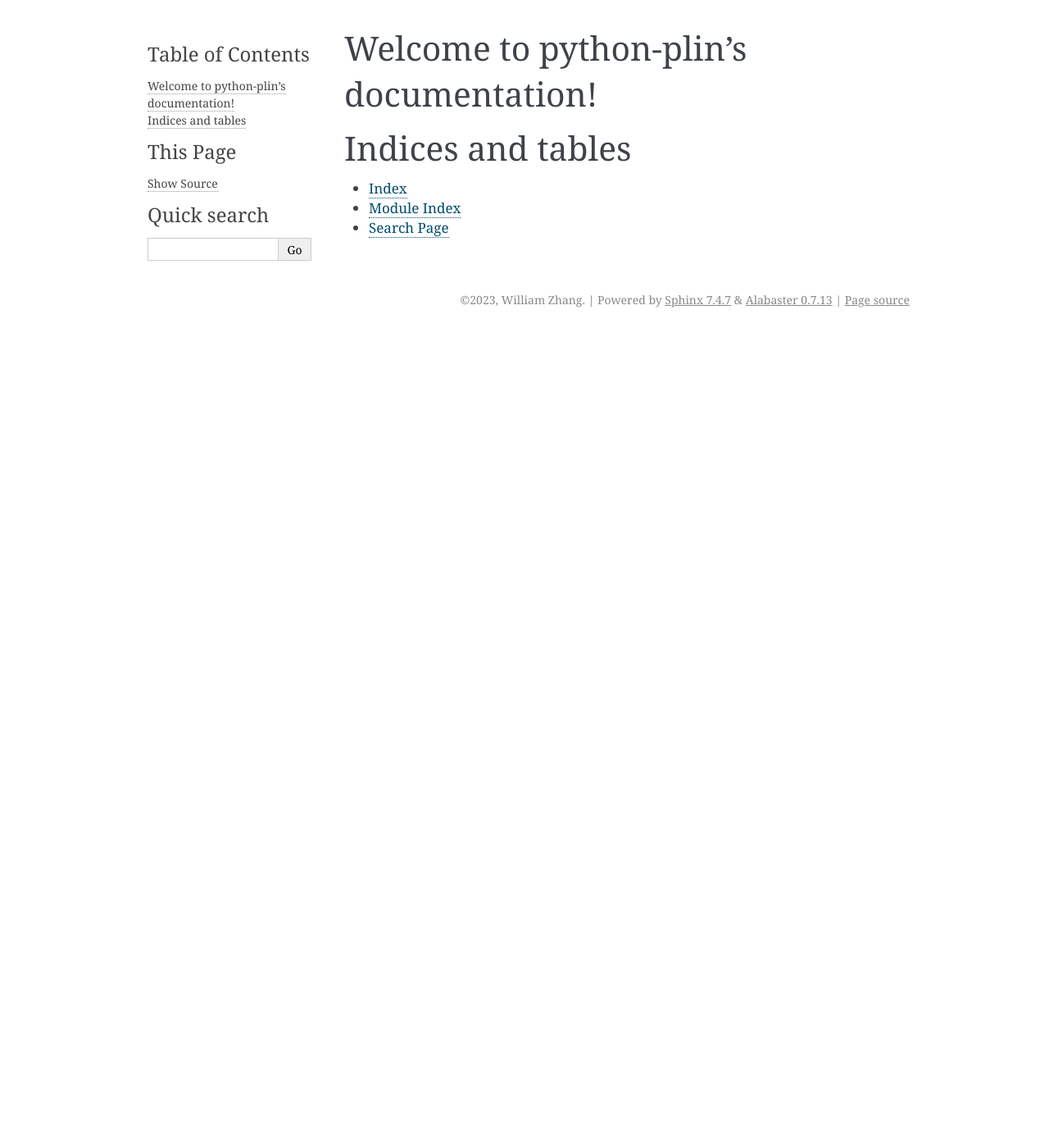
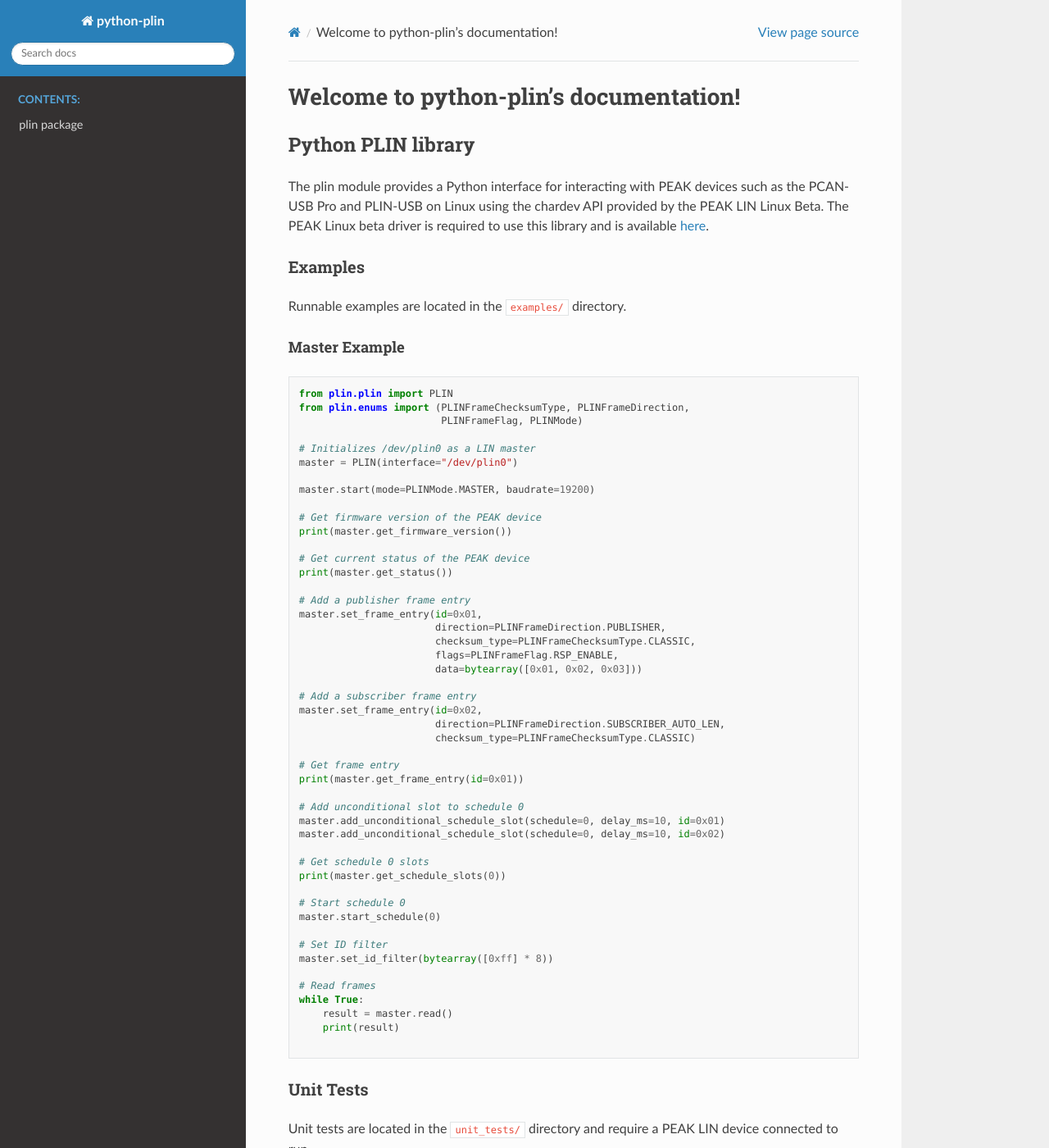
Before and after one commit to rivian/python-plin, a Sphinx documentation site: the page built from docs/source/index.rst, in a window 1280 px wide and 1400 px high. Shown: the whole window at 82% size. Built offline with Sphinx 7.4.7 and the Read the Docs theme 2.0.0, drawn with Linux system fonts in a browser that asks for light colours; some of the changed text lies outside the part shown.

Commit message:
add github pages

```diff
--- a/README.md
+++ b/README.md
@@ -1,5 +1,5 @@
 # Python PLIN library
-This library provides a Python interface for interacting with PEAK devices such as the PCAN-USB Pro and PLIN-USB on Linux. It is based on the chardev API provided by the PEAK LIN Linux Beta. The PEAK Linux beta driver is required to use this library and is available [here](https://forum.peak-system.com/viewtopic.php?t=5875).
+The plin module provides a Python interface for interacting with PEAK devices such as the PCAN-USB Pro and PLIN-USB on Linux using the chardev API provided by the PEAK LIN Linux Beta. The PEAK Linux beta driver is required to use this library and is available [here](https://forum.peak-system.com/viewtopic.php?t=5875).
 
 ## Examples
 Runnable examples are located in the `examples/` directory.
--- a/docs/source/conf.py
+++ b/docs/source/conf.py
@@ -1,28 +1,41 @@
-# Configuration file for the Sphinx documentation builder.
+import sys
+import os
+#Configuration file for the Sphinx documentation builder.
 #
 # For the full list of built-in configuration values, see the documentation:
 # https://www.sphinx-doc.org/en/master/usage/configuration.html
 
 # -- Project information -----------------------------------------------------
 # https://www.sphinx-doc.org/en/master/usage/configuration.html#project-information
+sys.path.insert(0, os.path.abspath('../../'))
 
 project = 'python-plin'
-copyright = '2023, William Zhang'
+copyright = '2023, Rivian Automotive, Inc.'
 author = 'William Zhang'
 release = '0.0.1'
 
 # -- General configuration ---------------------------------------------------
 # https://www.sphinx-doc.org/en/master/usage/configuration.html#general-configuration
 
-extensions = ['sphinx.ext.todo', 'sphinx.ext.viewcode', 'sphinx.ext.autodoc']
+extensions = ['myst_parser', 'sphinx.ext.todo', 'sphinx.ext.viewcode', 'sphinx.ext.autodoc']
+autodoc_mock_imports = ['ioctl_opt']
 
 templates_path = ['_templates']
+
+# The suffix(es) of source filenames.
+# You can specify multiple suffix as a list of string:
+#
+# source_suffix = ['.rst', '.md']
+source_suffix = '.rst'
+
+# The master toctree document.
+master_doc = 'index'
+
 exclude_patterns = []
 
 
 
 # -- Options for HTML output -------------------------------------------------
 # https://www.sphinx-doc.org/en/master/usage/configuration.html#options-for-html-output
-
-html_theme = 'alabaster'
+html_theme = 'sphinx_rtd_theme'
 html_static_path = ['_static']
--- a/docs/source/index.rst
+++ b/docs/source/index.rst
@@ -1,16 +1,18 @@
 .. python-plin documentation master file, created by
-   sphinx-quickstart on Thu Apr  6 14:32:58 2023.
+   sphinx-quickstart on Tue Apr 18 16:43:39 2023.
    You can adapt this file completely to your liking, but it should at least
    contain the root `toctree` directive.
 
 Welcome to python-plin's documentation!
 =======================================
+.. include:: ../../README.md
+   :parser: myst_parser.sphinx_
 
 .. toctree::
    :maxdepth: 2
    :caption: Contents:
 
-
+   plin
 
 Indices and tables
 ==================
--- a/docs/source/modules.rst
+++ /dev/null
@@ -1,7 +0,0 @@
-plin
-====
-
-.. toctree::
-   :maxdepth: 4
-
-   plin
```
Also changed, not shown: other parts of README.md (+0 -4 lines), 1 other file.
